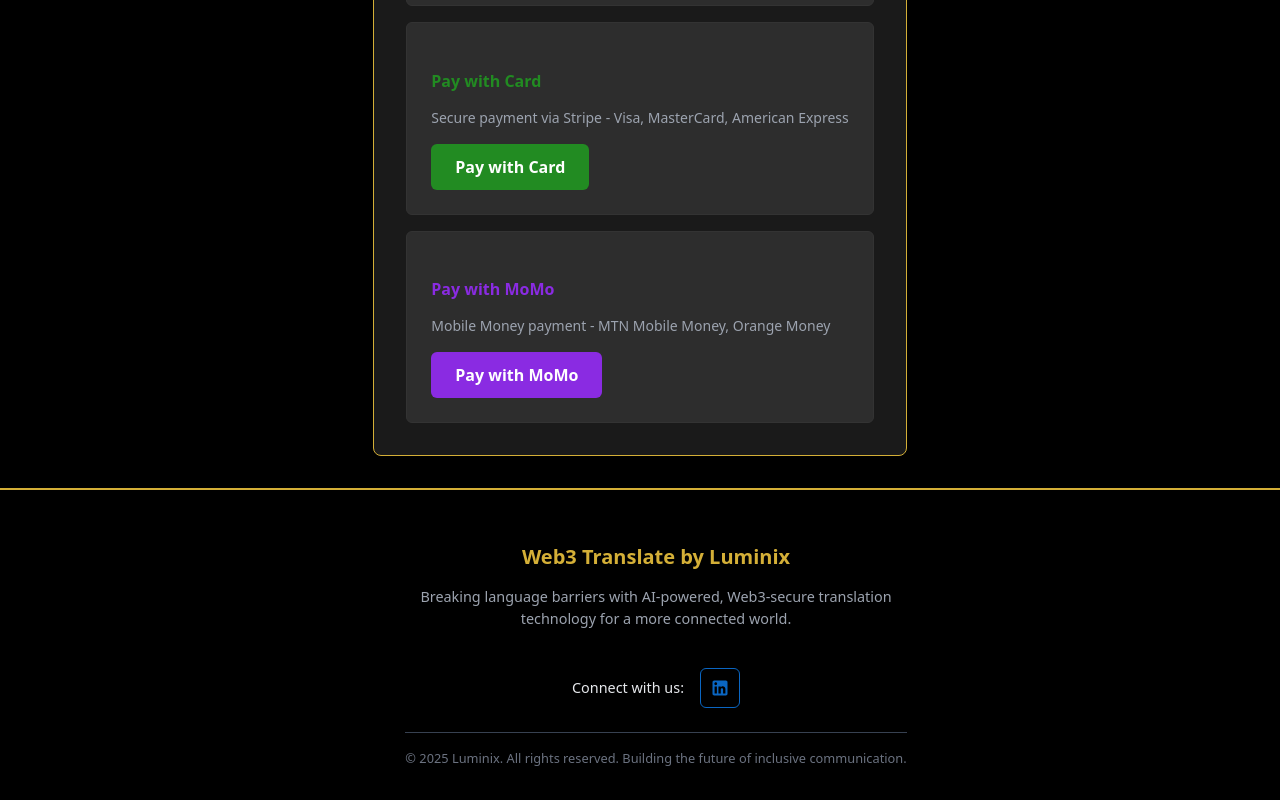
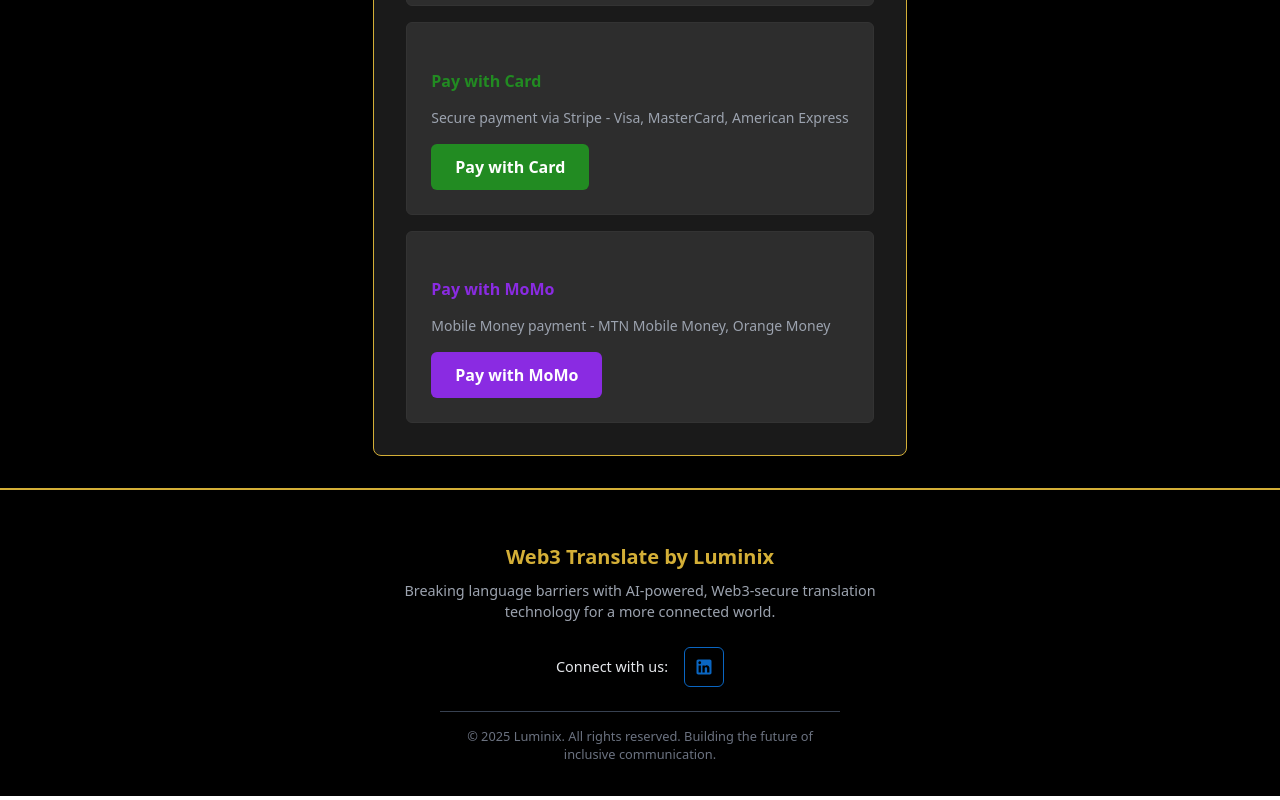
Before and after one commit to lauritalkdev/web3-translation-website, a React (Vite) app: page /billing in a window 1280 px wide. Shown: the part 1425-2225 px from the top of the page. Built offline with nearby package versions, Linux system fonts and the light colour scheme.

Commit message:
Replaced Billing page footer with Home Page footer for consistent styling

```diff
--- a/src/pages/Billing.tsx
+++ b/src/pages/Billing.tsx
@@ -204,13 +204,14 @@
         </div>
       </div>
 
-      {/* Professional Footer */}
+      {/* Professional Footer - Exact same as HomeScreen */}
       <footer style={{
         backgroundColor: '#000000',
         borderTop: '2px solid #D4AF37',
         padding: '2rem 1rem',
         marginTop: 'auto',
-        width: '100%'
+        width: '100%',
+        boxSizing: 'border-box'
       }}>
         <div style={{
           maxWidth: '1200px',
@@ -218,13 +219,14 @@
           display: 'flex',
           flexDirection: 'column',
           alignItems: 'center',
-          gap: '1.5rem'
+          gap: '1.5rem',
+          textAlign: 'center'
         }}>
           {/* Company Info */}
-          <div style={{ textAlign: 'center' }}>
+          <div style={{ width: '100%' }}>
             <h3 style={{
               color: '#D4AF37',
-              fontSize: '1.25rem',
+              fontSize: 'clamp(1.1rem, 4vw, 1.25rem)',
               fontWeight: 'bold',
               marginBottom: '0.5rem'
             }}>
@@ -232,16 +234,18 @@
             </h3>
             <p style={{
               color: '#9CA3AF',
-              fontSize: '0.9rem',
-              maxWidth: '500px'
+              fontSize: 'clamp(0.8rem, 3vw, 0.9rem)',
+              maxWidth: '500px',
+              margin: '0 auto',
+              lineHeight: '1.5'
             }}>
               Breaking language barriers with AI-powered, Web3-secure translation technology for a more connected world.
             </p>
           </div>
 
           {/* Social Links - Professional LinkedIn Icon */}
-          <div style={{ display: 'flex', alignItems: 'center', gap: '1rem' }}>
-            <p style={{ color: '#E5E7EB', fontSize: '0.9rem', margin: 0 }}>
+          <div style={{ display: 'flex', alignItems: 'center', gap: '1rem', justifyContent: 'center', width: '100%' }}>
+            <p style={{ color: '#E5E7EB', fontSize: 'clamp(0.8rem, 3vw, 0.9rem)', margin: 0 }}>
               Connect with us:
             </p>
             <button
@@ -279,14 +283,16 @@
           </div>
 
           {/* Copyright */}
-          <div style={{ textAlign: 'center' }}>
+          <div style={{ width: '100%' }}>
             <p style={{
               color: '#6B7280',
-              fontSize: '0.8rem',
+              fontSize: 'clamp(0.7rem, 2.5vw, 0.8rem)',
               borderTop: '1px solid #374151',
               paddingTop: '1rem',
               width: '100%',
-              margin: 0
+              margin: '0 auto',
+              maxWidth: '400px',
+              lineHeight: '1.4'
             }}>
               © {new Date().getFullYear()} Luminix. All rights reserved.
               Building the future of inclusive communication.
```
